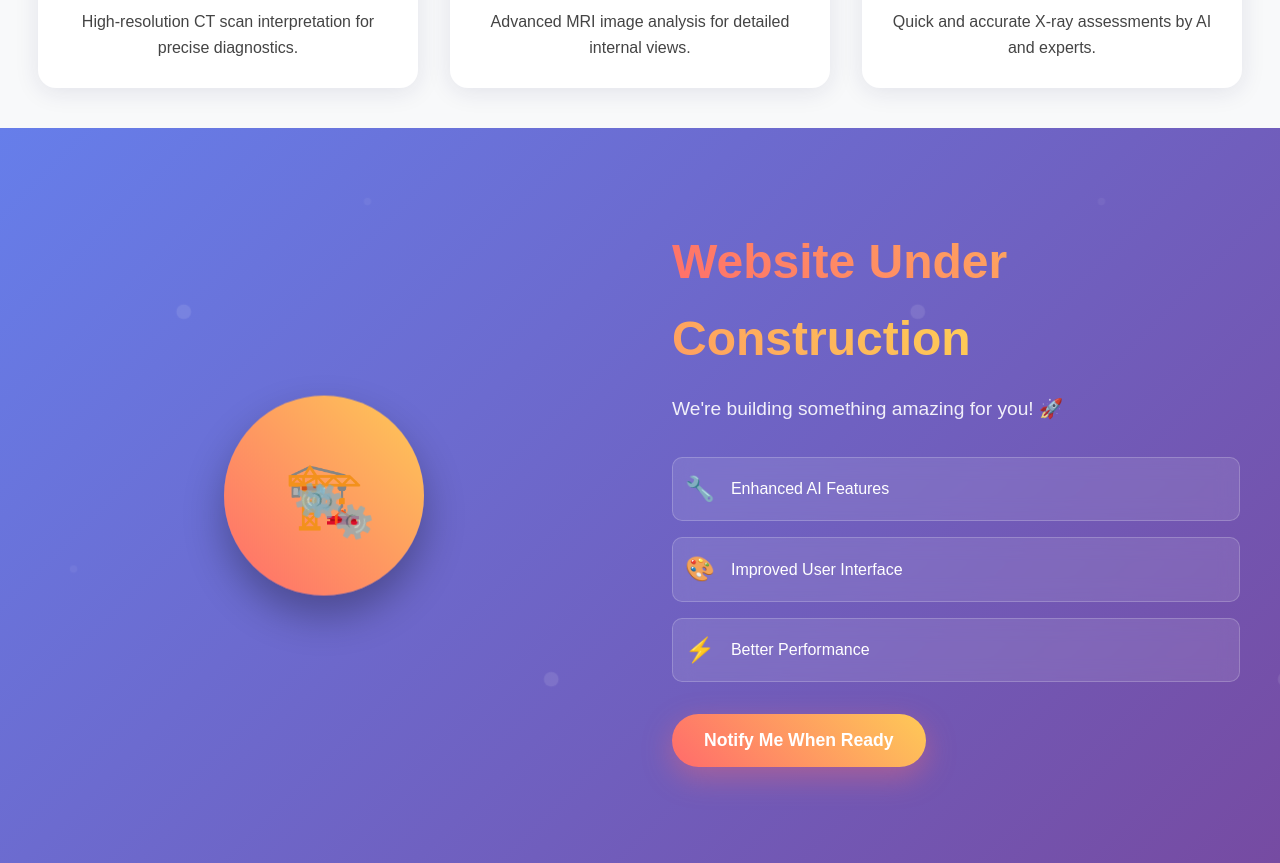
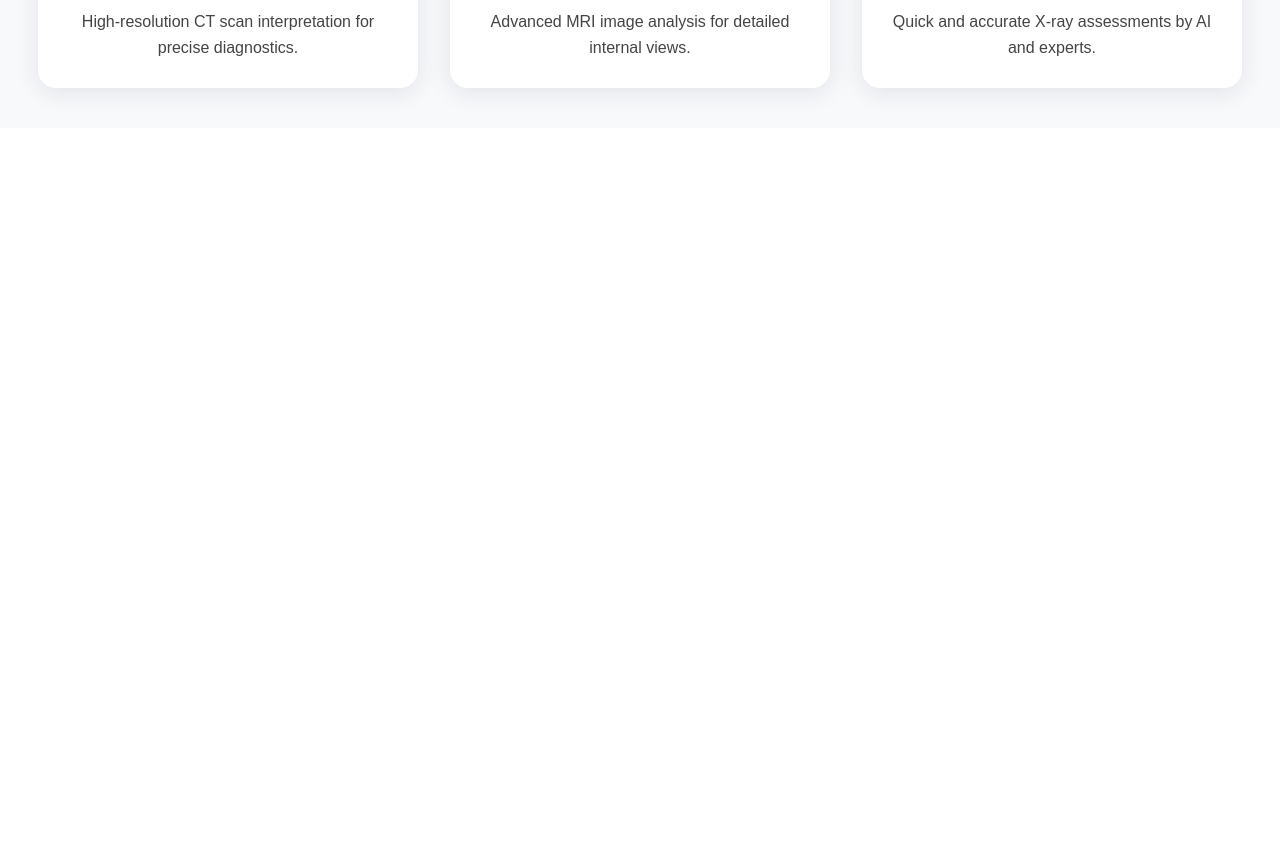
Before and after one commit to RadassistTele/Website-Frontend, a Next.js app: page / in a window 1280 px wide. Shown: the part 1160-2023 px from the top of the page. After the commit the page ends 1288 px from the top, so only its background shows below. Built offline with nearby package versions, Linux system fonts and the light colour scheme.

Commit message:
removed undercontruction section

```diff
--- a/app/page.tsx
+++ b/app/page.tsx
@@ -60,7 +60,7 @@ const page = () => {
     <Services />
 
       {/* Under Construction Section */}
-      <UnderConstruction />
+      {/* <UnderConstruction /> */}
     </div>
   );
 };
```
Also changed, not shown: public/icons/ctIcon.svg (added).
